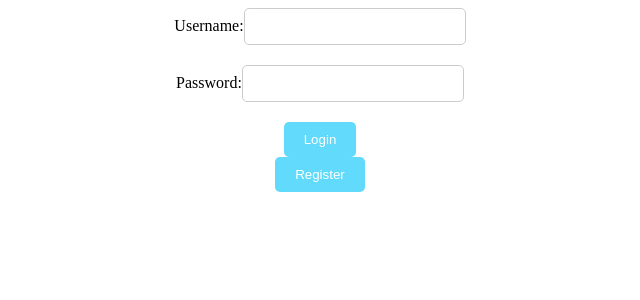
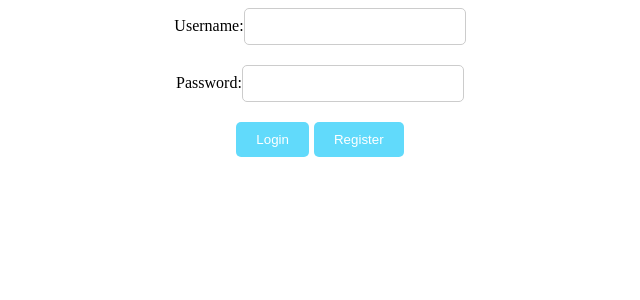
Before and after one commit to ekofirlianto/Coding-tes-bts, a React (Create React App) app: page / in a window 1280 px wide. Shown: the top 300 px of the page, without its empty margins (320-960 px from the left). Built offline with nearby package versions, Linux system fonts and the light colour scheme.

Commit message:
update styling button

```diff
--- a/src/pages/Loginpage.jsx
+++ b/src/pages/Loginpage.jsx
@@ -53,8 +53,10 @@ const Loginpage = () => {
         />
       </div>
       {error && <p style={{ color: "red" }}>{error}</p>}
-      <button type="submit">Login</button>
-      <button onClick={handleRegister}>Register</button>
+      <div style={{ display: "flex", gap: "5px" }}>
+        <button type="submit">Login</button>
+        <button onClick={handleRegister}>Register</button>
+      </div>
     </form>
   );
 };
```
